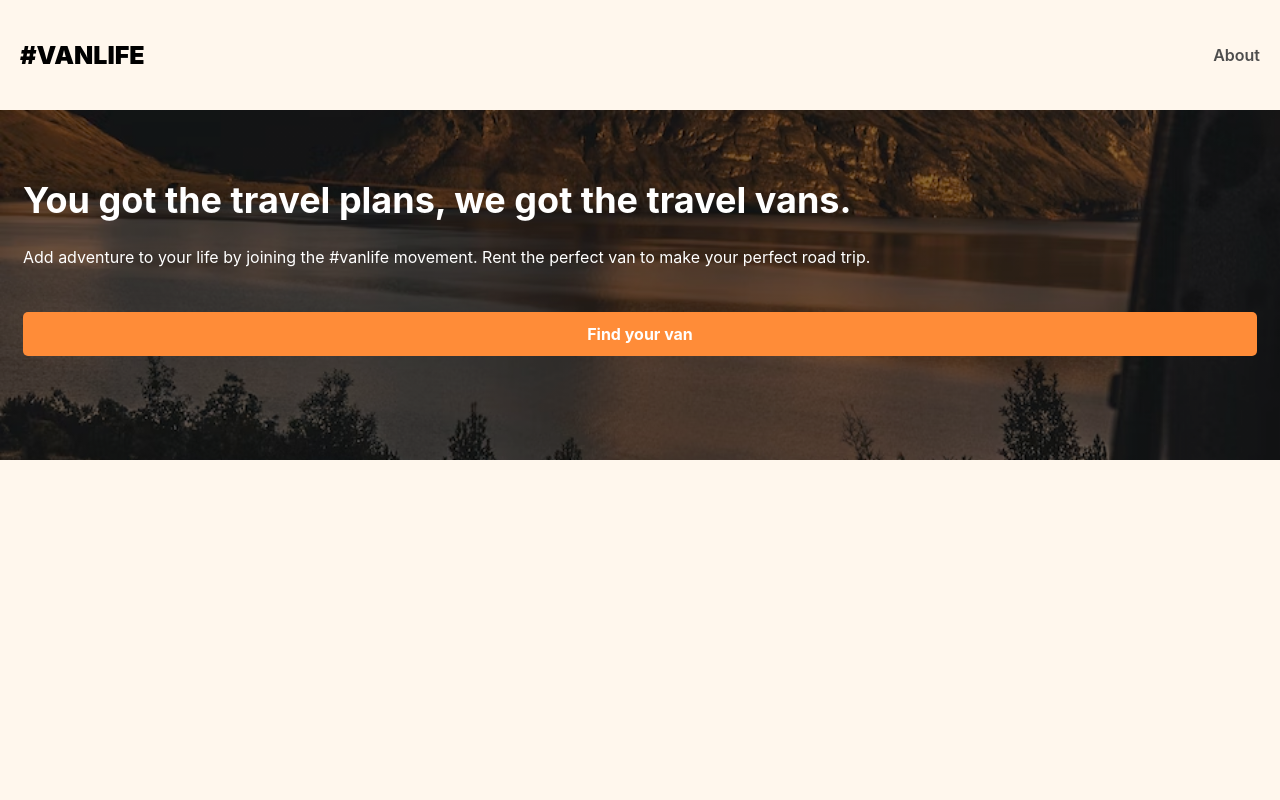
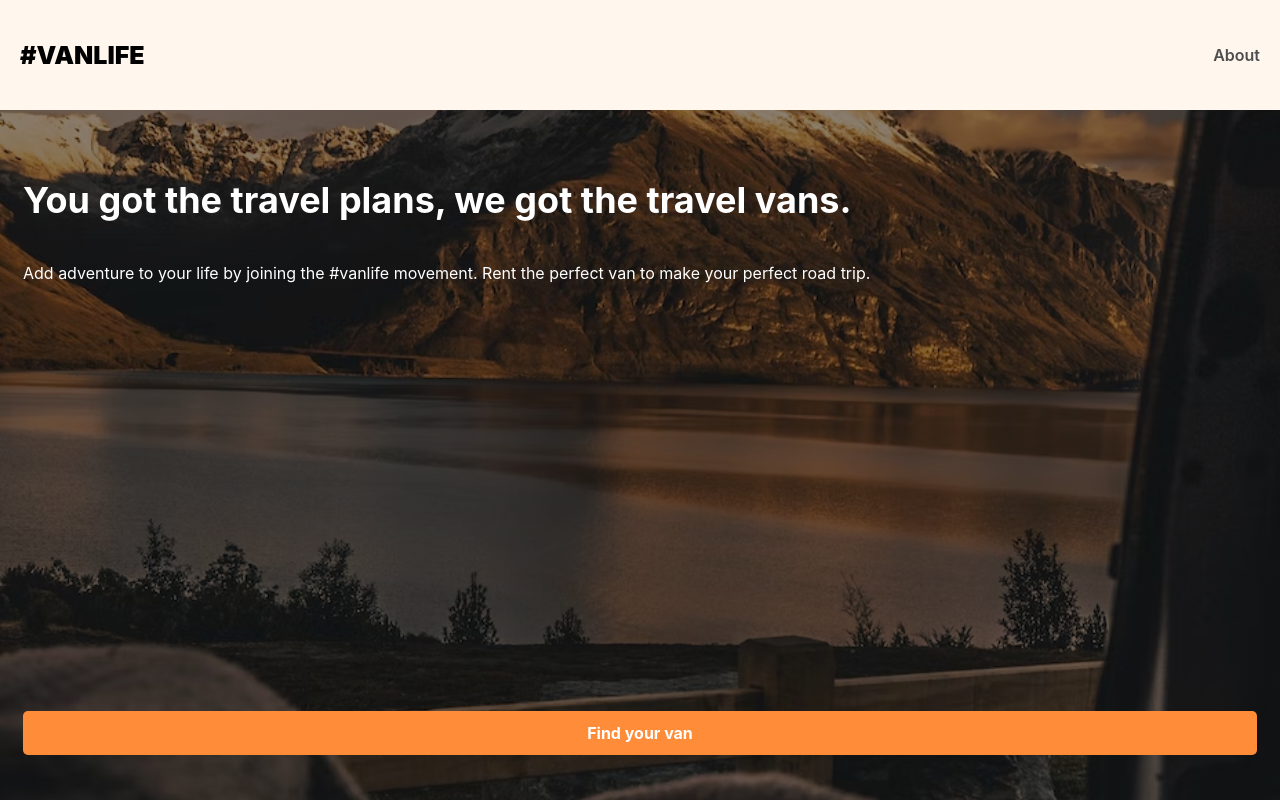
Before and after one commit to sanjivanisharma/van-life-app, a React (Vite) app: page / in a window 1280 px wide. Built offline with nearby package versions, Linux system fonts and the light colour scheme.

Commit message:
CSS changes

```diff
--- a/src/index.css
+++ b/src/index.css
@@ -7,6 +7,11 @@ html, body {
     padding: 0;
     background-color: #FFF7ED;
     font-family: "Inter", sans-serif;
+    height: 100%;
+}
+
+div#root {
+    height: 100%;
 }
 
 body::-webkit-scrollbar {
@@ -65,13 +70,12 @@ header a:hover {
 /*** HOME PAGE ***/
 .home-container {
     background: linear-gradient(0deg, rgba(0, 0, 0, 0.46), rgba(0, 0, 0, 0.46)), url("./assets/images/home-hero.png") no-repeat center center;
-    -webkit-background-size: cover;
-    -moz-background-size: cover;
-    -o-background-size: cover;
     background-size: cover;
-    min-height: 350px;
+    height: calc(100vh - 110px);
     color: white;
     padding: 45px 23px;
+    display: flex;
+    flex-direction: column;
 }
 
 .home-container h1 {
@@ -82,6 +86,7 @@ header a:hover {
 
 .home-container p {
     line-height: 24px;
+    flex: 1;
 }
 
 .home-container a {
```
